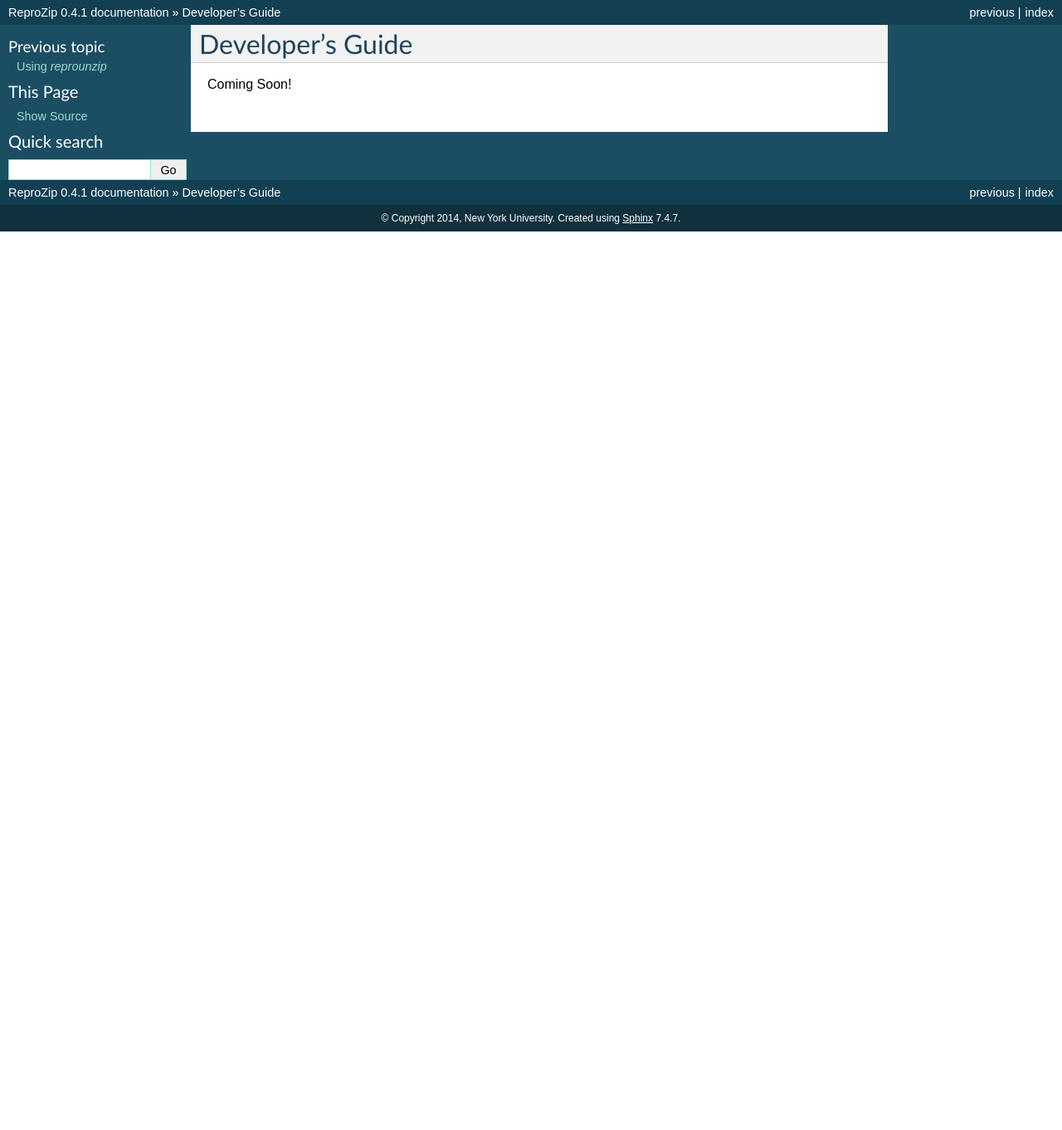
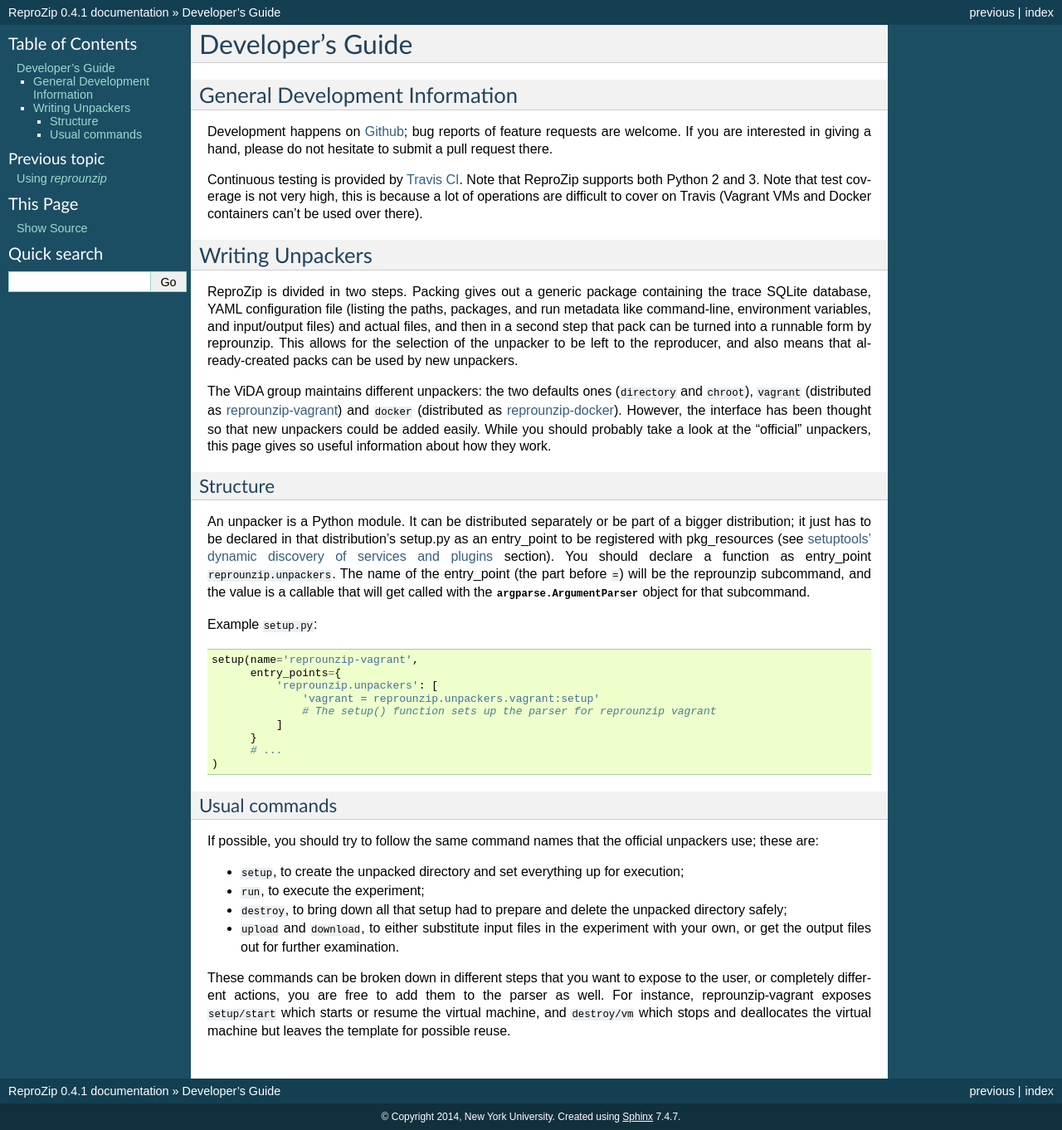
Before and after one commit to VIDA-NYU/reprozip, a Sphinx documentation site: the page built from docs/source/developerguide.rst, in a window 1280 px wide. Shown: the whole page at 83% size. Built offline with Sphinx 7.4.7, drawn with Linux system fonts in a browser that asks for light colours; before the commit the page ends 900 px from its top, so only the background shows below that.

Commit message:
Starting to work on the developer docs

```diff
--- a/docs/source/developerguide.rst
+++ b/docs/source/developerguide.rst
@@ -3,4 +3,45 @@
 Developer's Guide
 *****************
 
-Coming Soon!
+General Development Information
+-------------------------------
+
+Development happens on `Github <https://github.com/ViDA-NYU/reprozip>`_; bug reports of feature requests are welcome. If you are interested in giving a hand, please do not hesitate to submit a pull request there.
+
+Continuous testing is provided by `Travis CI <https://travis-ci.org/ViDA-NYU/reprozip>`_. Note that ReproZip supports both Python 2 and 3. Note that test coverage is not very high, this is because a lot of operations are difficult to cover on Travis (Vagrant VMs and Docker containers can't be used over there).
+
+Writing Unpackers
+-----------------
+
+ReproZip is divided in two steps. Packing gives out a generic package containing the trace SQLite database, YAML configuration file (listing the paths, packages, and run metadata like command-line, environment variables, and input/output files) and actual files, and then in a second step that pack can be turned into a runnable form by reprounzip. This allows for the selection of the unpacker to be left to the reproducer, and also means that already-created packs can be used by new unpackers.
+
+The ViDA group maintains different unpackers: the two defaults ones (``directory`` and ``chroot``), ``vagrant`` (distributed as `reprounzip-vagrant <https://pypi.python.org/pypi/reprounzip-vagrant>`_) and ``docker`` (distributed as `reprounzip-docker <https://pypi.python.org/pypi/reprounzip-docker>`_). However, the interface has been thought so that new unpackers could be added easily. While you should probably take a look at the "official" unpackers, this page gives so useful information about how they work.
+
+Structure
+'''''''''
+
+An unpacker is a Python module. It can be distributed separately or be part of a bigger distribution; it just has to be declared in that distribution's setup.py as an entry_point to be registered with pkg_resources (see `setuptools' dynamic discovery of services and plugins <https://pythonhosted.org/setuptools/setuptools.html#dynamic-discovery-of-services-and-plugins>`_ section). You should declare a function as entry_point ``reprounzip.unpackers``. The name of the entry_point (the part before ``=``) will be the reprounzip subcommand, and the value is a callable that will get called with the :class:`argparse.ArgumentParser` object for that subcommand.
+
+Example ``setup.py``::
+
+    setup(name='reprounzip-vagrant',
+          entry_points={
+              'reprounzip.unpackers': [
+                  'vagrant = reprounzip.unpackers.vagrant:setup'
+                  # The setup() function sets up the parser for reprounzip vagrant
+              ]
+          }
+          # ...
+    )
+
+Usual commands
+''''''''''''''
+
+If possible, you should try to follow the same command names that the official unpackers use; these are:
+
+* ``setup``, to create the unpacked directory and set everything up for execution;
+* ``run``, to execute the experiment;
+* ``destroy``, to bring down all that setup had to prepare and delete the unpacked directory safely;
+* ``upload`` and ``download``, to either substitute input files in the experiment with your own, or get the output files out for further examination.
+
+These commands can be broken down in different steps that you want to expose to the user, or completely different actions, you are free to add them to the parser as well. For instance, reprounzip-vagrant exposes ``setup/start`` which starts or resume the virtual machine, and ``destroy/vm`` which stops and deallocates the virtual machine but leaves the template for possible reuse.
```
